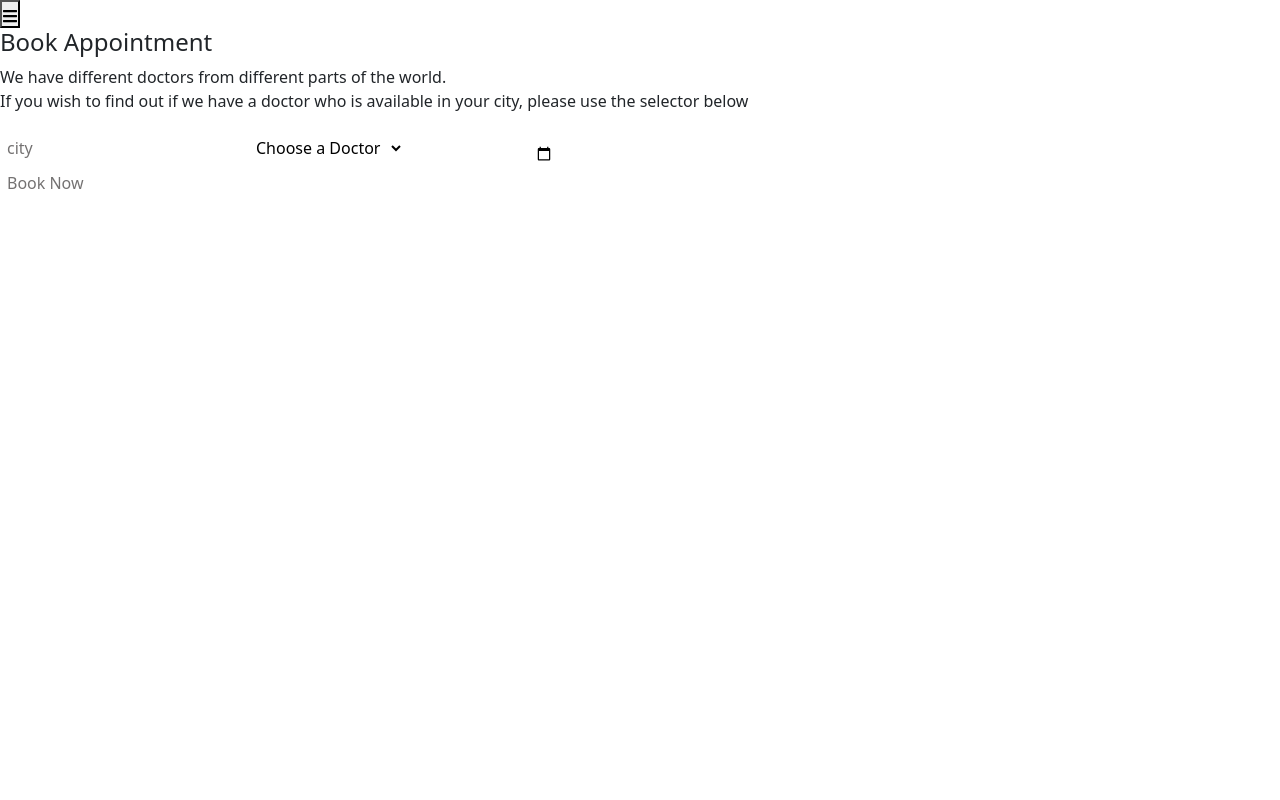
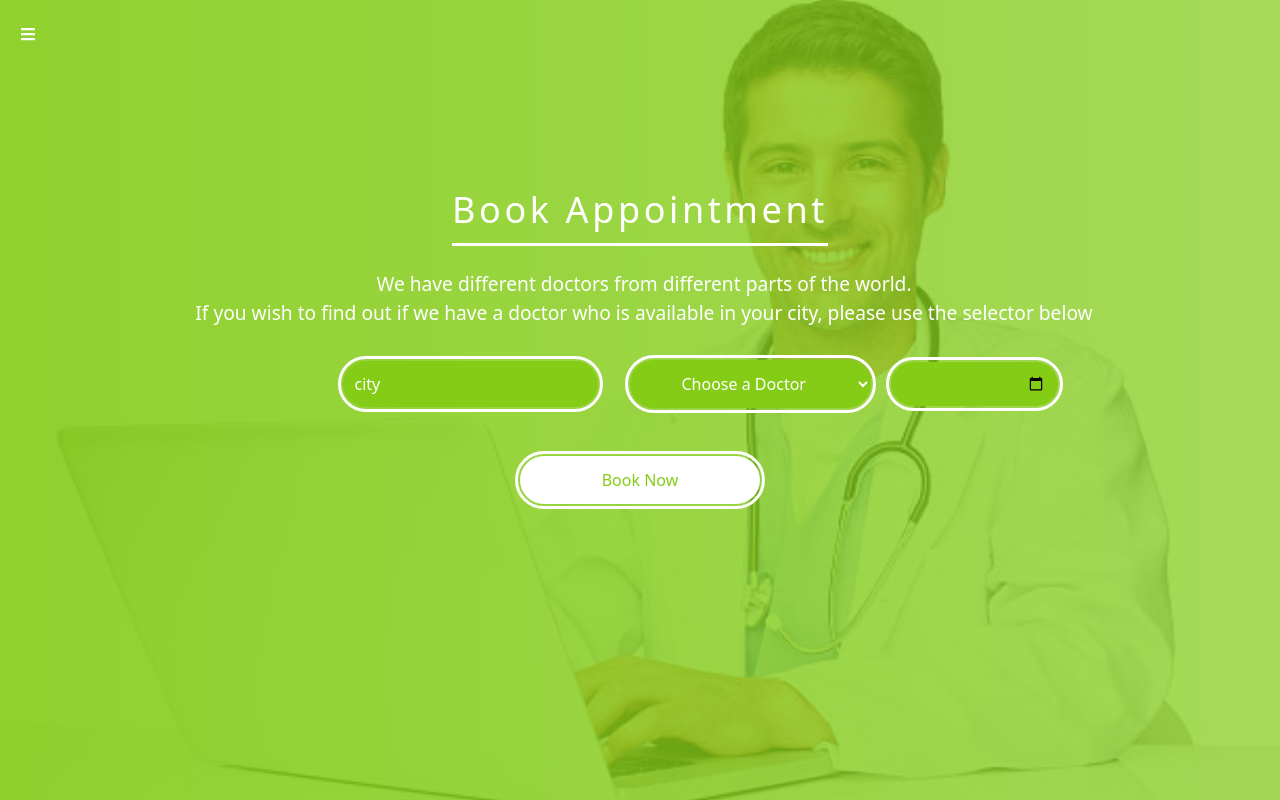
Before and after one commit to victorokoroji/doctors-appointment-frontend, a React (Create React App) app: page /reserve in a window 1280 px wide. Built offline with nearby package versions, Linux system fonts and the light colour scheme.

Commit message:
Refactor code to add css module

```diff
--- a/src/components/ReserveForm.js
+++ b/src/components/ReserveForm.js
@@ -1,39 +1,39 @@
 import React from 'react';
+import { FaBars } from 'react-icons/fa';
 import style from './css/reserveform.module.css';
-import { FaBars } from 'react-icons/fa';
 
 const ReserveForm = () => (
-  <section className="style.reserveContainer">
-    <div className="style.mainBody">
-      <div className="style.sideButton">
-        <button type="button" className="style.hamburger">
+  <section className={style.reserveContainer}>
+    <div className={style.mainBody}>
+      <div className={style.sideButton}>
+        <button type="button" className={style.hamburger}>
           <FaBars />
         </button>
       </div>
-      <div className="style.heading">
-        <h4 className="style.reserveFormHeading"> Book Appointment </h4>
+      <div className={style.heading}>
+        <h4 className={style.reserveFormHeading}> Book Appointment </h4>
       </div>
-      <div className="style.bodyText">
-        <p className="style.paragraph">
+      <div className={style.bodyText}>
+        <p className={style.paragraph}>
           We have different doctors from different parts of the world.
           <br />
           If you wish to find out if we have a doctor who is available
           in your city, please use the selector below
         </p>
       </div>
-      <div className="style.formBody">
-        <div className="style.formBlock lg:block">
+      <div className={style.formBody}>
+        <div className={style.formBlock}>
           <input
             type="text"
             placeholder="city"
             value="city"
-            className="style.formInput"
+            className={style.formInput}
           />
 
           <select
             name="availableDoctors"
             id="availableDoctors"
-            className="style.selectDoctors"
+            className={style.selectDoctors}
           >
             <option value="Faith"> Choose a Doctor </option>
             <option value="Faith"> Dr.Faith </option>
@@ -44,17 +44,17 @@ const ReserveForm = () => (
           <input
             type="date"
             value="dd/mm/yy"
-            className="style.inputDate"
+            className={style.inputDate}
           />
           <br />
         </div>
 
       </div>
-      <div className="style.buttonBody">
+      <div className={style.buttonBody}>
         <input
           type="submit"
           value="Book Now"
-          className="style.bookButton"
+          className={style.bookButton}
         />
       </div>
     </div>
```
